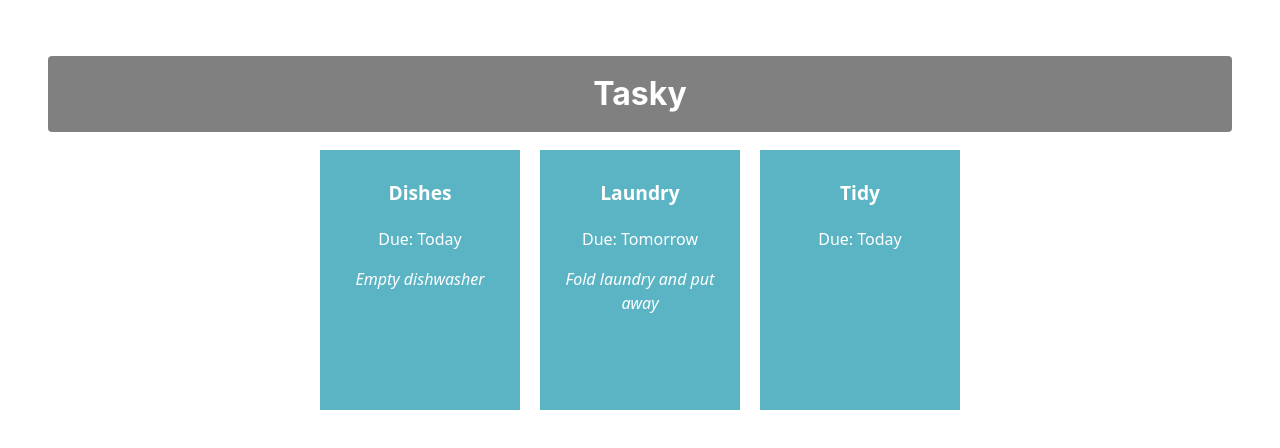
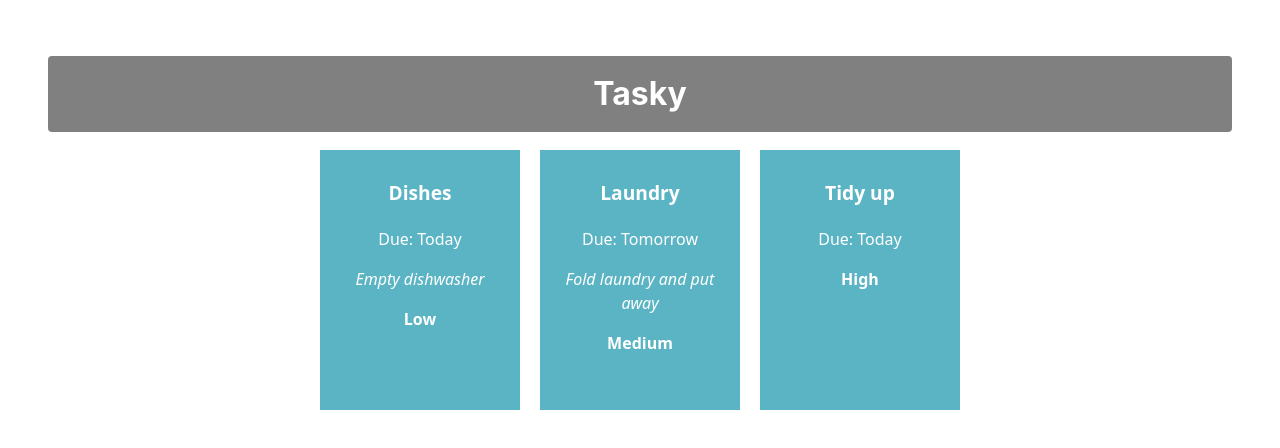
Before and after one commit to AstralCode19/react-basics-labs, a React (Vite) app in the folder tasky/: page / in a window 1280 px wide. Shown: the top 448 px of the page. Built offline with nearby package versions, Linux system fonts and the light colour scheme.

Commit message:
Tasky Lab 2a - Exercise done

```diff
--- a/tasky/src/App.css
+++ b/tasky/src/App.css
@@ -44,3 +44,7 @@ div {
 .description {
   font-style: italic;
 }
+
+.priority {
+  font-weight: bold;
+}
--- a/tasky/src/App.jsx
+++ b/tasky/src/App.jsx
@@ -6,9 +6,9 @@ function App() {
 
   const [ taskState, setTaskState ] = useState({
     tasks: [
-      {id:1, title:"Dishes", description:"Empty dishwasher", deadline:"Today" },
-      {id:2, title:"Laundry", description:"Fold laundry and put away", deadline:"Tomorrow"},
-      {id:3, title:"Tidy", deadline:"Today"}
+      {id:1, title:"Dishes", description:"Empty dishwasher", deadline:"Today", priority:"Low"},
+      {id:2, title:"Laundry", description:"Fold laundry and put away", deadline:"Tomorrow", priority:"Medium"},
+      {id:3, title:"Tidy up", deadline:"Today", priority:"High"}
     ]
   })
 
@@ -23,6 +23,7 @@ function App() {
         description={task.description}
         deadline={task.deadline}
         key={task.id}
+        priority={task.priority}
         />
       ))}
 
--- a/tasky/src/components/Task.jsx
+++ b/tasky/src/components/Task.jsx
@@ -7,6 +7,7 @@ const Task = (props) => {
             <p className="title">{props.title}</p>
             <p>Due: {props.deadline}</p>
             <p className="description">{props.description}</p>
+            <p className="priority">{props.priority}</p>
         </div>
     )
 }
```
